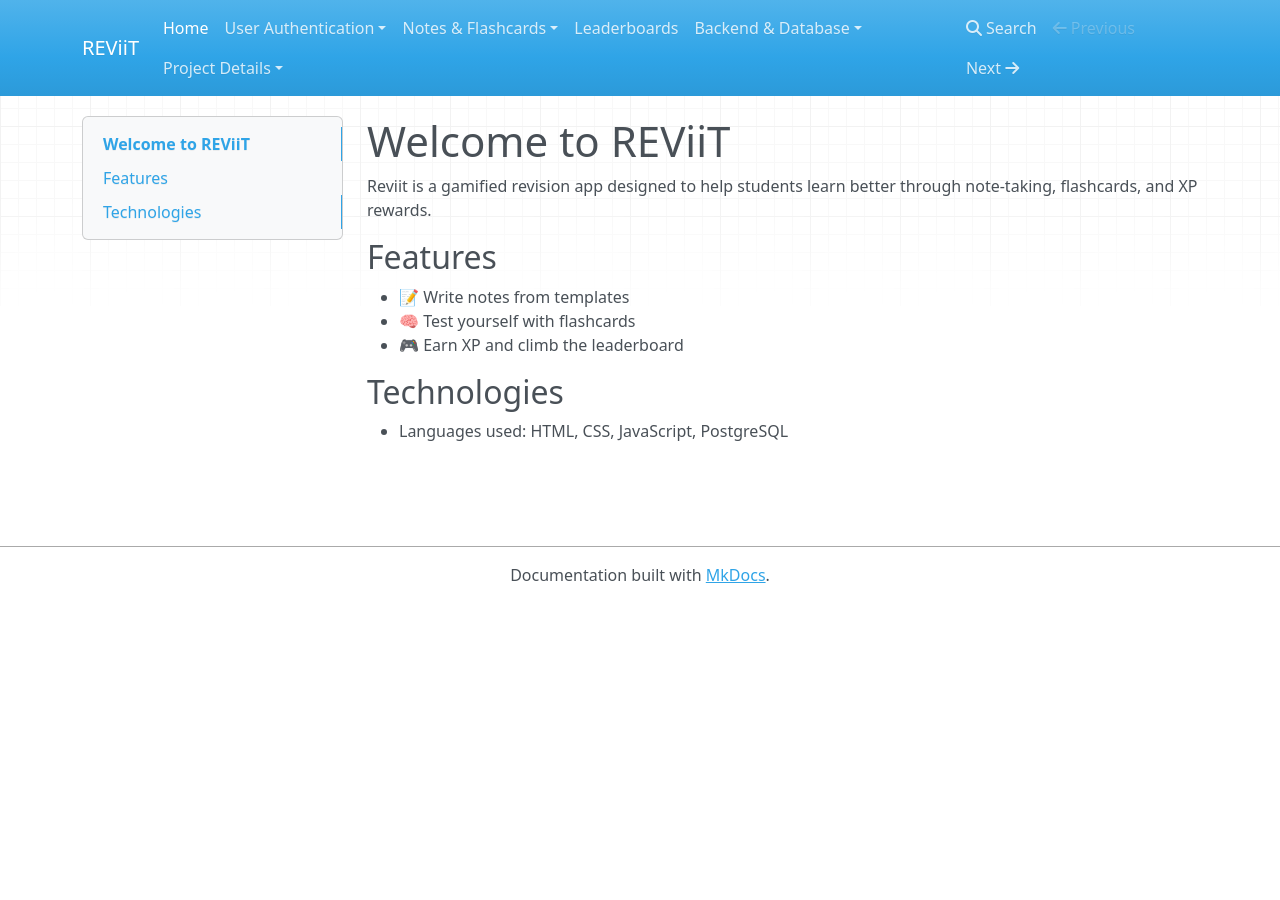
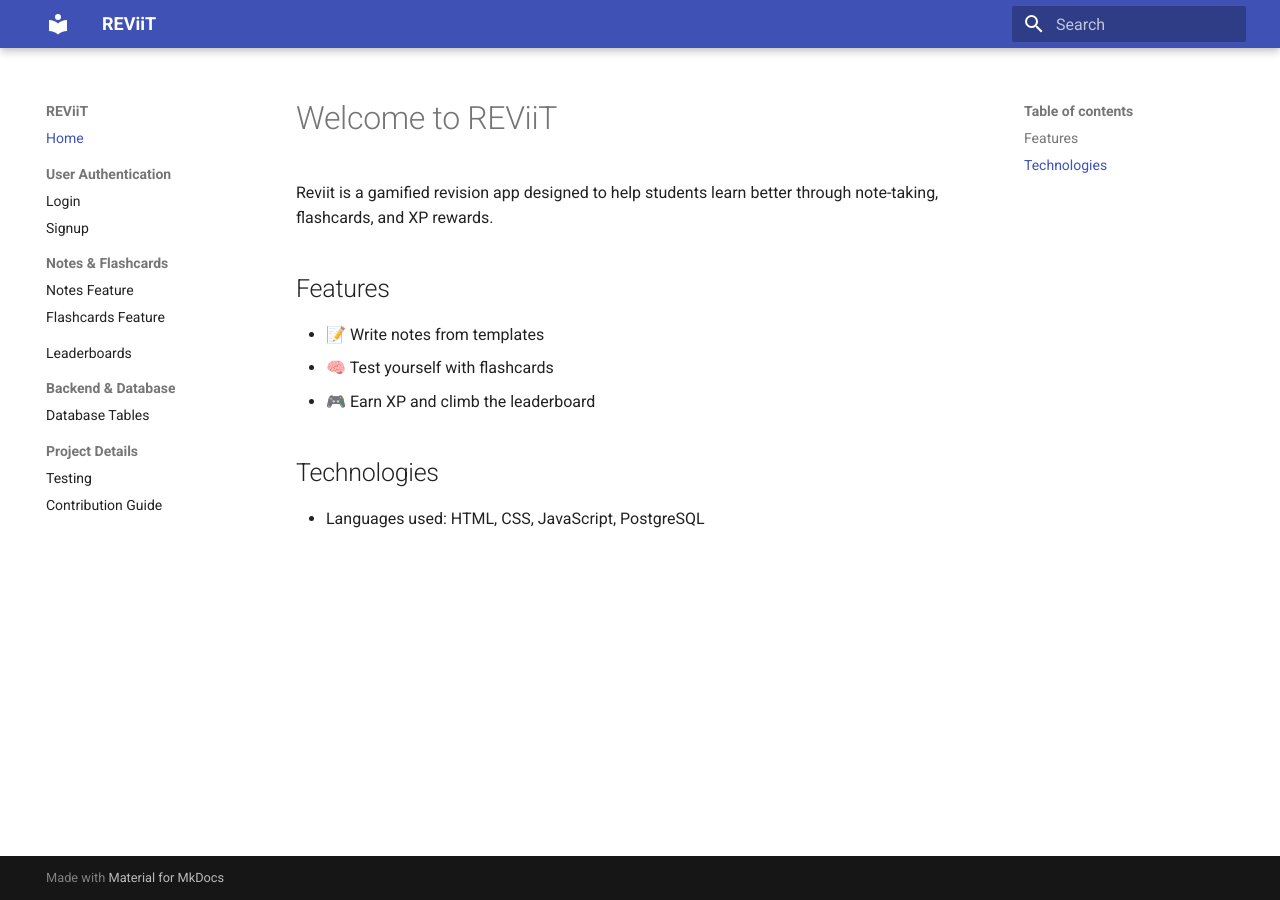
Before and after one commit to Team-1D/SETaP, an MkDocs documentation site: the page built from docs/index.md, in a window 1280 px wide. Built offline with MkDocs 1.6.1 and Material for MkDocs 9.7.7, drawn with Linux system fonts in a browser that asks for light colours; nearby versions of some CDN libraries.

Commit message:
changed mkdocs layout for nav to be on the left instead

```diff
--- a/mkdocs.yml
+++ b/mkdocs.yml
@@ -21,4 +21,7 @@ nav:
       - Contribution Guide: contribution.md
 
 theme:
-  name: mkdocs
+  name: material
+  features:
+  - navigation.sections
+  - navigation.expand
```
